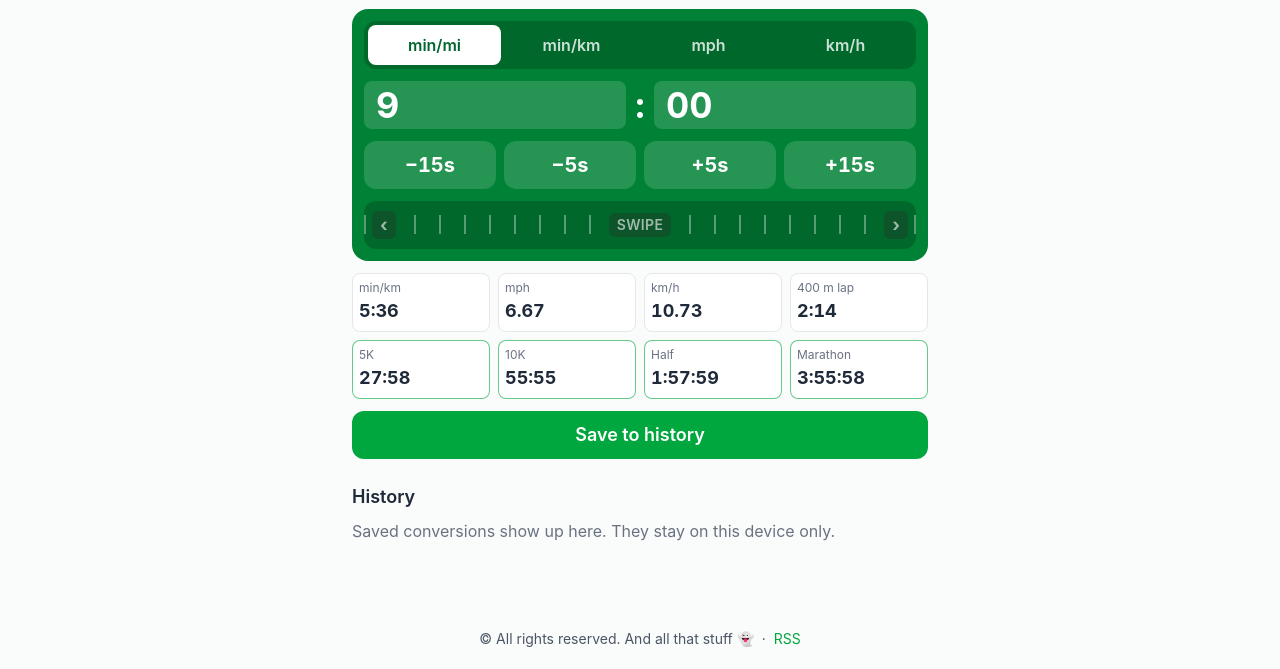
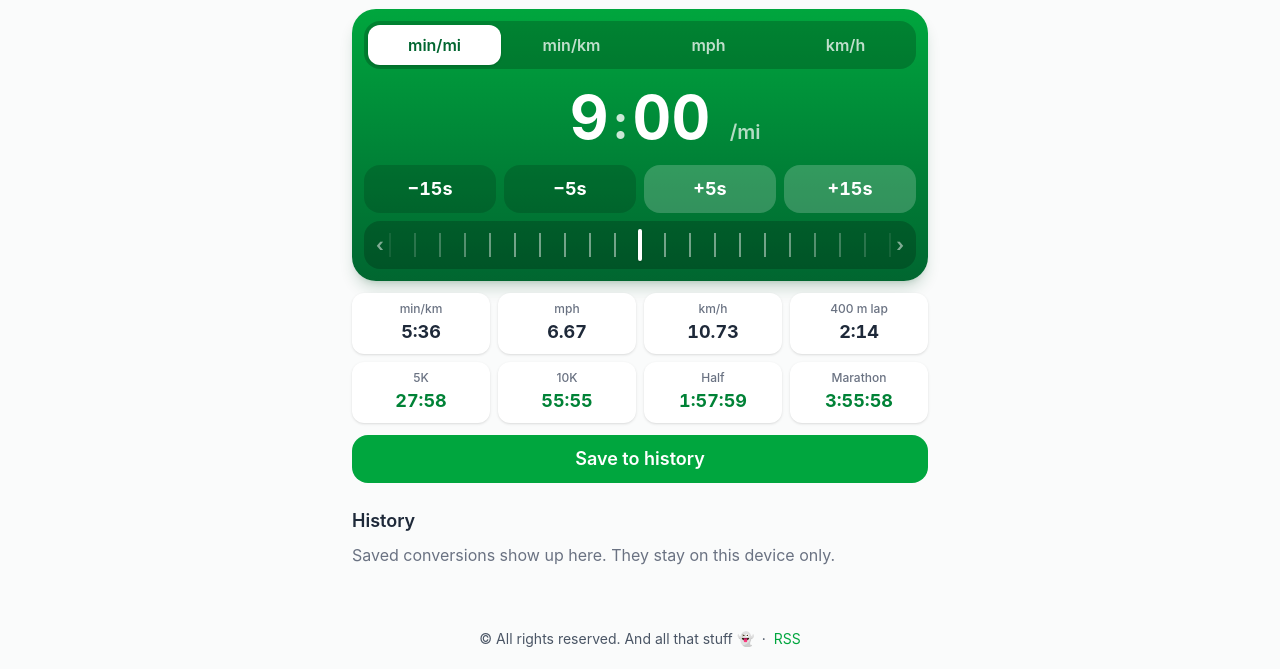
Before and after one commit to pebabion/pebabion.github.io, an Astro site: page /apps/running-converter in a window 1280 px wide. Shown: the part 131-800 px from the top of the page. Built offline with nearby package versions, Linux system fonts and the light colour scheme; Astro itself is replaced by a stand-in of ours.

Commit message:
style(running-converter): polish input card, tiles and history rows
Show the input as one centred number with its unit, shade minus and plus
steppers apart, give the swipe strip a centre marker and fading ticks,
make result tiles borderless with finish times in green, and keep focus
rings to keyboard use.

Co-Authored-By: Claude Opus 5.5 <noreply@anthropic.com>

```diff
--- a/src/pages/apps/running-converter/index.astro
+++ b/src/pages/apps/running-converter/index.astro
@@ -20,23 +20,31 @@ const results = [
   { id: "half", label: "Half", race: true },
   { id: "full", label: "Marathon", race: true },
 ];
-const field =
-  "w-full min-w-0 rounded-lg border-0 bg-white/15 px-3 py-1 text-4xl font-bold tabular-nums text-white placeholder:text-white/40 focus:bg-white/25 focus:outline-none";
+// Inputs read as one big centred number, not as form boxes.
+const digits =
+  "min-w-0 rounded-lg bg-transparent py-1 text-6xl font-bold tabular-nums text-white placeholder:text-white/40 focus:bg-white/15 focus:outline-none";
+const raised = "touch-manipulation select-none focus:outline-none focus-visible:ring-2 focus-visible:ring-white";
 ---
 
 <Base title="Running converter · pebabion" description="Convert a running pace or speed into every other unit, with race finish times.">
   <div class="mx-auto max-w-xl pb-12">
     <h1 class="mb-3 text-2xl font-semibold sm:mt-8">Running converter</h1>
 
-    <section class="rounded-2xl bg-green-700 p-3 text-white dark:bg-green-800" aria-label="Input">
-      <div class="grid grid-cols-4 gap-1 rounded-xl bg-black/20 p-1" role="radiogroup" aria-label="Input unit">
+    <section
+      class="rounded-3xl bg-gradient-to-b from-green-600 to-green-800 p-3 text-white shadow-lg shadow-green-900/20 dark:from-green-700 dark:to-green-900"
+      aria-label="Input"
+    >
+      <div class="grid grid-cols-4 gap-1 rounded-2xl bg-black/20 p-1" role="radiogroup" aria-label="Input unit">
         {
           units.map((u) => (
             <button
               type="button"
               role="radio"
               data-unit={u.id}
-              class="min-h-10 rounded-lg text-base font-semibold text-white/80 aria-checked:bg-white aria-checked:text-green-800"
+              class:list={[
+                "min-h-10 rounded-xl text-base font-semibold text-white/75 transition-colors aria-checked:bg-white aria-checked:text-green-800 aria-checked:shadow",
+                raised,
+              ]}
             >
               {u.label}
             </button>
@@ -44,53 +52,60 @@ const field =
         }
       </div>
 
-      <div id="pace-input" class="mt-3 flex items-center gap-2">
-        <input id="min" type="text" inputmode="numeric" pattern="[0-9]*" maxlength="2" placeholder="8" aria-label="Minutes" class={field} />
-        <span class="text-4xl font-bold">:</span>
-        <input id="sec" type="text" inputmode="numeric" pattern="[0-9]*" maxlength="2" placeholder="30" aria-label="Seconds" class={field} />
-      </div>
-      <div id="speed-input" class="mt-3" hidden>
-        <input id="speed" type="text" inputmode="decimal" placeholder="7.0" aria-label="Speed" class={field} />
+      <div class="flex items-baseline justify-center py-2">
+        <div id="pace-input" class="flex items-baseline">
+          <input id="min" type="text" inputmode="numeric" pattern="[0-9]*" maxlength="2" placeholder="8" aria-label="Minutes" class:list={[digits, "w-[2.3ch] pr-1 text-right"]} />
+          <span class="text-5xl font-bold text-white/80">:</span>
+          <input id="sec" type="text" inputmode="numeric" pattern="[0-9]*" maxlength="2" placeholder="30" aria-label="Seconds" class:list={[digits, "w-[2.3ch] pl-1 text-left"]} />
+        </div>
+        <div id="speed-input" hidden>
+          <input id="speed" type="text" inputmode="decimal" placeholder="7.0" aria-label="Speed" class:list={[digits, "w-[4.6ch] text-center"]} />
+        </div>
+        <span id="unit-suffix" class="ml-2 text-xl font-semibold text-white/70">/mi</span>
       </div>
 
       <!-- One-tap adjustments; hold a button to keep stepping. -->
-      <div class="mt-3 grid grid-cols-4 gap-2" aria-label="Adjust">
+      <div class="grid grid-cols-4 gap-2" aria-label="Adjust">
         {
           [-2, -1, 1, 2].map((n) => (
             <button
               type="button"
               data-step={n}
-              class="min-h-12 touch-manipulation rounded-xl bg-white/15 text-xl font-bold tabular-nums select-none active:bg-white/35"
+              class:list={[
+                "min-h-12 rounded-2xl text-lg font-bold tabular-nums transition-colors active:bg-white/40",
+                n < 0 ? "bg-black/15" : "bg-white/20",
+                raised,
+              ]}
             />
           ))
         }
       </div>
+
       <!-- Relative drag: the value moves with your finger, not to where you touch. -->
       <div
         id="scrub"
         role="slider"
         tabindex="0"
         aria-label="Swipe to change"
-        class="scrub mt-3 flex h-12 cursor-ew-resize items-center justify-between rounded-xl px-2 text-lg font-bold text-white/60 select-none"
+        class:list={["scrub relative mt-2 h-12 cursor-ew-resize rounded-2xl bg-black/20", raised]}
       >
-        <span class="rounded-md bg-green-900 px-2" aria-hidden="true">‹</span>
-        <span class="rounded-md bg-green-900 px-2 py-0.5 text-sm font-semibold tracking-wide uppercase" aria-hidden="true">swipe</span>
-        <span class="rounded-md bg-green-900 px-2" aria-hidden="true">›</span>
+        <span class="pointer-events-none absolute inset-y-2 left-1/2 w-1 -translate-x-1/2 rounded-full bg-white shadow" aria-hidden="true"></span>
+        <span class="pointer-events-none absolute inset-y-0 left-3 flex items-center text-lg font-bold text-white/50" aria-hidden="true">‹</span>
+        <span class="pointer-events-none absolute inset-y-0 right-3 flex items-center text-lg font-bold text-white/50" aria-hidden="true">›</span>
       </div>
     </section>
 
     <section class="mt-3 grid grid-cols-4 gap-1.5 sm:gap-2" aria-label="Results" aria-live="polite">
       {
         results.map((r) => (
-          <div
-            data-result={r.id}
-            class:list={[
-              "min-w-0 rounded-lg border bg-white px-1.5 py-1.5 dark:bg-secondary-dark-bg",
-              r.race ? "border-green-600/60" : "border-gray-200 dark:border-gray-700",
-            ]}
-          >
-            <span class="block text-xs text-gray-500 dark:text-gray-400">{r.label}</span>
-            <strong data-out={r.id} class="text-base tabular-nums sm:text-lg">–</strong>
+          <div data-result={r.id} class="min-w-0 rounded-xl bg-white px-1 py-2 text-center shadow-sm dark:bg-white/5 dark:shadow-none">
+            <span class="block text-xs font-medium text-gray-500 dark:text-gray-400">{r.label}</span>
+            <strong
+              data-out={r.id}
+              class:list={["text-base tabular-nums sm:text-lg", r.race && "text-green-700 dark:text-green-400"]}
+            >
+              –
+            </strong>
           </div>
         ))
       }
@@ -100,7 +115,7 @@ const field =
       id="save"
       type="button"
       disabled
-      class="mt-3 min-h-12 w-full rounded-xl bg-green-600 text-lg font-semibold text-white hover:bg-green-700 disabled:opacity-40"
+      class="mt-3 min-h-12 w-full rounded-2xl bg-green-600 text-lg font-semibold text-white transition-colors hover:bg-green-700 focus:outline-none focus-visible:ring-2 focus-visible:ring-green-400 focus-visible:ring-offset-2 disabled:opacity-40 dark:focus-visible:ring-offset-main-dark-bg"
     >
       Save to history
     </button>
@@ -258,6 +273,7 @@ const field =
     for (const b of unitButtons) b.setAttribute("aria-checked", String(b.dataset.unit === unit));
     $("pace-input").hidden = !isPace(unit);
     $("speed-input").hidden = isPace(unit);
+    $("unit-suffix").textContent = { mi: "/mi", km: "/km", mph: "mph", kmh: "km/h" }[unit];
 
     const c = STEPS[unit];
     const sign = (n: number) => (n < 0 ? "−" : "+");
@@ -302,10 +318,13 @@ const field =
         load.type = "button";
         load.className = "min-h-14 flex-1 py-2 text-left";
         load.innerHTML = `
-          <span class="block font-semibold tabular-nums"></span>
-          <span class="block text-sm text-gray-600 tabular-nums dark:text-gray-400"></span>
-          <span class="block text-xs text-gray-500"></span>`;
-        const [title, detail, when] = load.children as unknown as HTMLElement[];
+          <span class="flex items-baseline justify-between gap-2">
+            <span class="font-semibold tabular-nums"></span>
+            <span class="shrink-0 text-xs text-gray-500"></span>
+          </span>
+          <span class="block text-sm text-gray-600 tabular-nums dark:text-gray-400"></span>`;
+        const [title, when] = load.children[0].children as unknown as HTMLElement[];
+        const detail = load.children[1] as HTMLElement;
         title.textContent = describeInput(e);
         detail.textContent = [
           e.unit !== "mi" && `${o.mi} /mi`,
@@ -427,7 +446,7 @@ const field =
     if (!drag) return;
     const dx = ev.clientX - drag.x;
     tickOffset = drag.offset + dx;
-    scrub.style.backgroundPositionX = `${tickOffset}px`;
+    scrub.style.setProperty("--tick-x", `${tickOffset}px`);
     const steps = Math.trunc(dx / PX_PER_STEP);
     if (steps !== drag.steps) {
       drag.steps = steps;
@@ -456,20 +475,21 @@ const field =
 
 <style>
   /* Tick marks, one per small step, that slide as you swipe. */
+  /* Tick marks, one per small step, that slide as you swipe and fade out at
+     the edges. JS moves them through --tick-x. */
   .scrub {
-    background-color: rgb(0 0 0 / 0.2);
+    touch-action: none;
+  }
+  .scrub::before {
+    content: "";
+    position: absolute;
+    inset: 0.75rem 0;
     background-image: repeating-linear-gradient(
       to right,
-      rgb(255 255 255 / 0.35) 0 2px,
+      rgb(255 255 255 / 0.45) 0 2px,
       transparent 2px 25px
     );
-    background-size: 25px 40%;
-    background-repeat: repeat-x;
-    background-position-y: center;
-    touch-action: none;
-  }
-  .scrub:focus-visible {
-    outline: 2px solid white;
-    outline-offset: 2px;
+    background-position-x: var(--tick-x, 0px);
+    mask-image: linear-gradient(to right, transparent, black 25%, black 75%, transparent);
   }
 </style>
```
